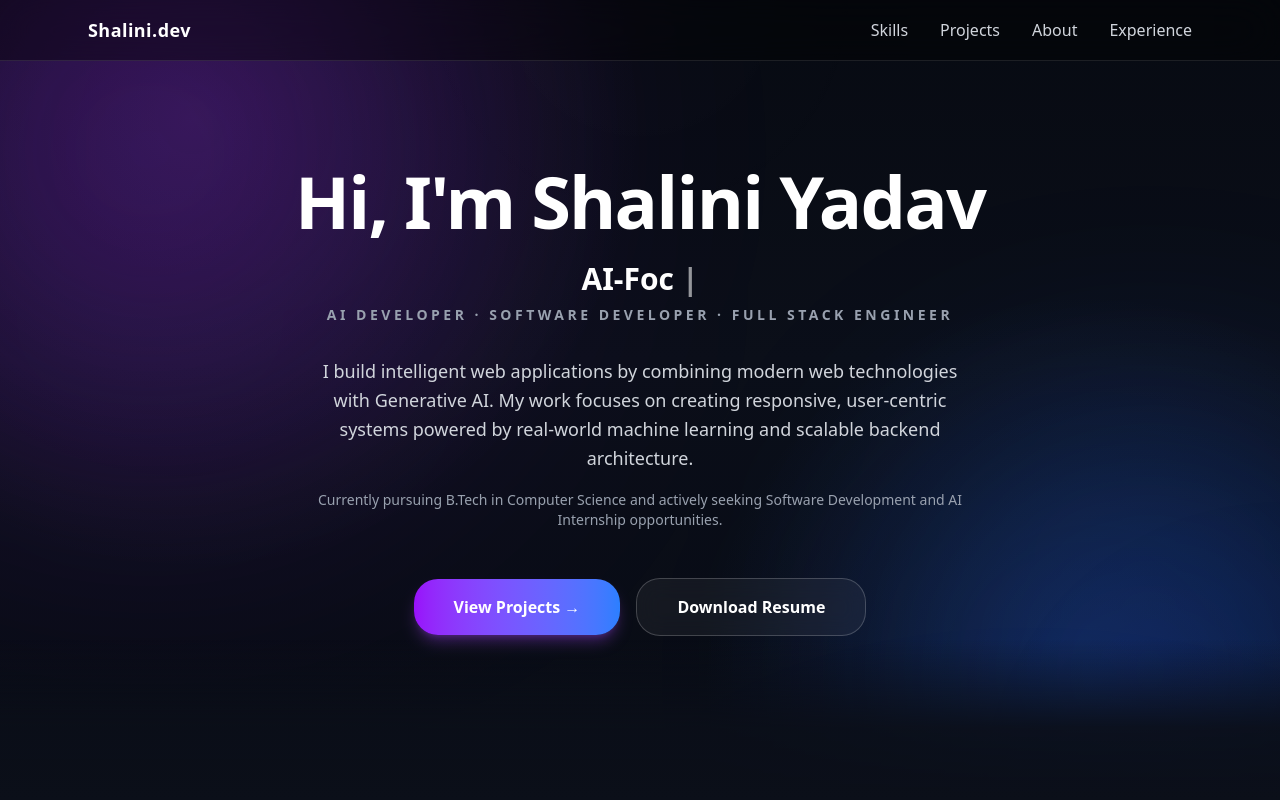
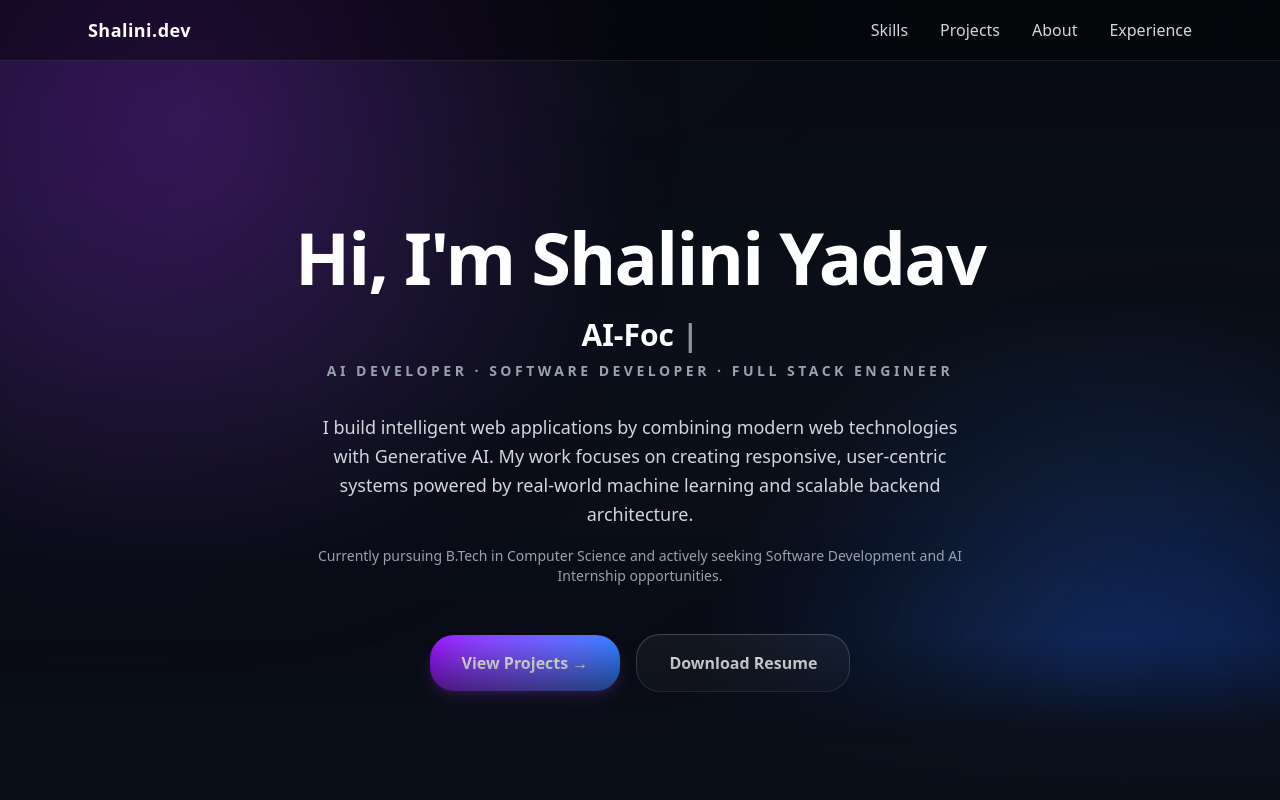
Before and after one commit to shalini355/Portfolio, a Next.js app: page / in a window 1280 px wide. Shown: the top 800 px of the page. Built offline with nearby package versions, Linux system fonts and the light colour scheme.

Commit message:
Updated portfolio

```diff
--- a/app/components/About.jsx
+++ b/app/components/About.jsx
@@ -9,7 +9,7 @@ export default function About() {
       className="relative py-24 px-4 sm:px-6 flex justify-center"
     >
       {/* Glow background */}
-      <div className="absolute w-125 h-125 bg-purple-600/10 blur-[140px] rounded-full -z-10" />
+      <div className="absolute w-130 h-130 bg-purple-600/10 blur-[140px] rounded-full -z-10" />
 
       <motion.div
         initial={{ opacity: 0, y: 40 }}
--- a/app/components/Contact.jsx
+++ b/app/components/Contact.jsx
@@ -7,7 +7,7 @@ export default function Contact() {
     <section className="relative py-24 px-4 sm:px-6 text-center overflow-hidden">
 
       {/* Background Glow */}
-      <div className="absolute w-125 h-125 bg-purple-600/20 blur-[140px] rounded-full left-1/2 -translate-x-1/2 top-10 -z-10" />
+      <div className="absolute w-130 h-130 bg-purple-600/20 blur-[140px] rounded-full left-1/2 -translate-x-1/2 top-10 -z-10" />
 
       {/* Heading */}
       <motion.h2
--- a/app/components/Experience.jsx
+++ b/app/components/Experience.jsx
@@ -18,7 +18,7 @@ export default function Experience() {
 
   return (
     <section id="experience" className="relative py-24 px-4 sm:px-6 overflow-hidden">
-      <div className="absolute w-100 h-100 bg-blue-600/10 blur-[140px] rounded-full -z-10 right-0 top-24" />
+      <div className="absolute w-110 h-110 bg-blue-600/10 blur-[140px] rounded-full -z-10 right-0 top-24" />
 
       <motion.div
         initial={{ opacity: 0, y: 30 }}
--- a/app/components/Hero.jsx
+++ b/app/components/Hero.jsx
@@ -42,11 +42,11 @@ export default function Hero() {
 
   return (
 
-    <section className="relative min-h-screen flex items-center justify-center px-4 sm:px-6 overflow-hidden">
+    <section className="relative min-h-screen pt-24 sm:pt-28 flex items-center justify-center px-4 sm:px-6 overflow-hidden">
 
       {/* Background Glow */}
-      <div className="absolute w-150 h-150 bg-purple-600/20 blur-[140px] rounded-full -top-37.5 -left-37.5" />
-      <div className="absolute w-125 h-125 bg-blue-600/20 blur-[120px] rounded-full -bottom-30 -right-30" />
+      <div className="absolute w-130 h-130 bg-purple-600/20 blur-[140px] rounded-full -top-37.5 -left-37.5" />
+      <div className="absolute w-105 h-105 bg-blue-600/20 blur-[120px] rounded-full -bottom-30 -right-30" />
 
       {/* Content */}
       <div className="relative text-center max-w-3xl">
@@ -56,7 +56,7 @@ export default function Hero() {
           initial={{ opacity: 0, y: 40 }}
           animate={{ opacity: 1, y: 0 }}
           transition={{ duration: 0.8 }}
-          className="text-5xl md:text-7xl font-bold tracking-tight"
+          className="text-4xl sm:text-5xl md:text-7xl font-bold tracking-tight"
         >
           <span className="text-white">Hi, I&apos;m Shalini Yadav</span>
         </motion.h1>
@@ -66,7 +66,7 @@ export default function Hero() {
           initial={{ opacity: 0 }}
           animate={{ opacity: 1 }}
           transition={{ delay: 0.3 }}
-          className="mt-6 text-2xl md:text-3xl font-semibold text-purple-300"
+          className="mt-6 text-xl sm:text-2xl md:text-3xl font-semibold text-purple-300"
         >
           <span className="block">
             <span className="text-white">{text}</span>
@@ -110,14 +110,14 @@ export default function Hero() {
         >
           <a
             href="#projects"
-            className="relative inline-flex w-full max-w-60 items-center justify-center px-10 py-4 rounded-3xl font-semibold text-white overflow-hidden bg-linear-to-r from-purple-600 to-blue-500 shadow-lg shadow-purple-500/30 transition duration-300 hover:-translate-y-1 sm:w-auto"
+            className="relative inline-flex w-full max-w-60 items-center justify-center px-8 py-4 rounded-3xl font-semibold text-white overflow-hidden bg-linear-to-r from-purple-600 to-blue-500 shadow-lg shadow-purple-500/30 transition duration-300 hover:-translate-y-1 sm:w-auto"
           >
             View Projects →
           </a>
 
           <a
             href="/api/resume"
-            className="inline-flex w-full max-w-60 items-center justify-center px-10 py-4 rounded-3xl font-semibold text-white border border-white/20 bg-white/5 backdrop-blur-md hover:bg-white/10 transition duration-300 sm:w-auto"
+            className="inline-flex w-full max-w-60 items-center justify-center px-8 py-4 rounded-3xl font-semibold text-white border border-white/20 bg-white/5 backdrop-blur-md hover:bg-white/10 transition duration-300 sm:w-auto"
           >
             Download Resume
           </a>
--- a/app/components/Navbar.jsx
+++ b/app/components/Navbar.jsx
@@ -11,7 +11,7 @@ export default function Navbar() {
       initial={{ y: -80, opacity: 0 }}
       animate={{ y: 0, opacity: 1 }}
       transition={{ duration: 0.6 }}
-      className="fixed top-0 w-full z-50 backdrop-blur-xl bg-black/40 border-b border-white/10"
+      className="fixed inset-x-0 top-0 w-full z-50 overflow-hidden backdrop-blur-xl bg-black/40 border-b border-white/10"
     >
       <div className="max-w-6xl mx-auto flex flex-wrap justify-between items-center gap-4 px-4 sm:px-6 py-4">
         <h1 className="text-lg font-bold tracking-wide text-white">Shalini.dev</h1>
--- a/app/components/Projects.jsx
+++ b/app/components/Projects.jsx
@@ -74,7 +74,7 @@ export default function Projects() {
     <section id="projects" className="relative py-24 px-4 sm:px-6 text-center">
 
       {/* Background glow */}
-      <div className="absolute w-152 h-152 bg-purple-600/10 blur-[140px] rounded-full -z-10 left-0" />
+      <div className="absolute w-155 h-155 bg-purple-600/10 blur-[140px] rounded-full -z-10 left-0 top-10" />
 
       {/* Heading */}
       <motion.h2
--- a/app/components/Skills.jsx
+++ b/app/components/Skills.jsx
@@ -38,7 +38,7 @@ export default function Skills() {
     <section id="skills" className="relative py-28 px-6 text-center">
 
       {/* background glow */}
-      <div className="absolute w-125 h-125 bg-blue-600/10 blur-[140px] rounded-full -z-10 right-0" />
+      <div className="absolute w-130 h-130 bg-blue-600/10 blur-[140px] rounded-full -z-10 right-0 top-0" />
 
       {/* Heading */}
       <motion.h2
--- a/app/globals.css
+++ b/app/globals.css
@@ -5,6 +5,8 @@
 html {
   min-height: 100%;
   scroll-behavior: smooth;
+  scroll-padding-top: 5.5rem;
+  overflow-x: hidden;
 }
 
 body {
```
